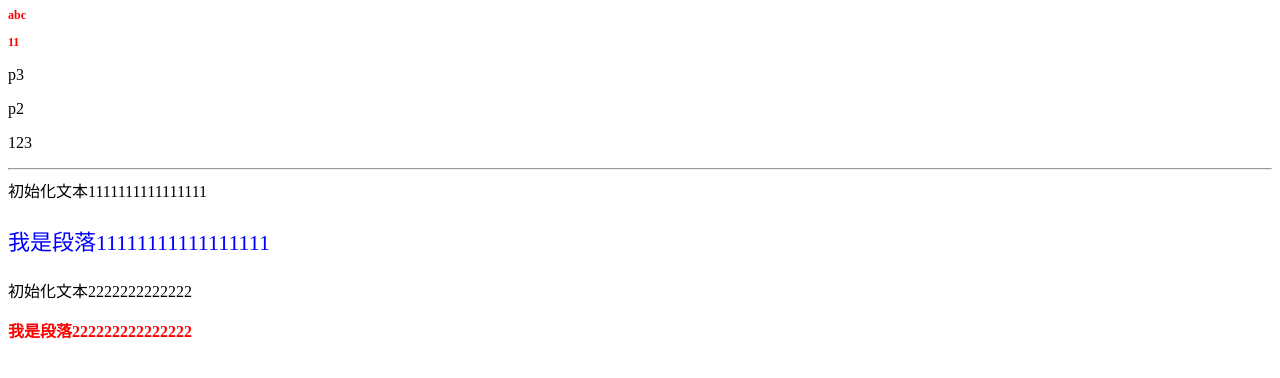
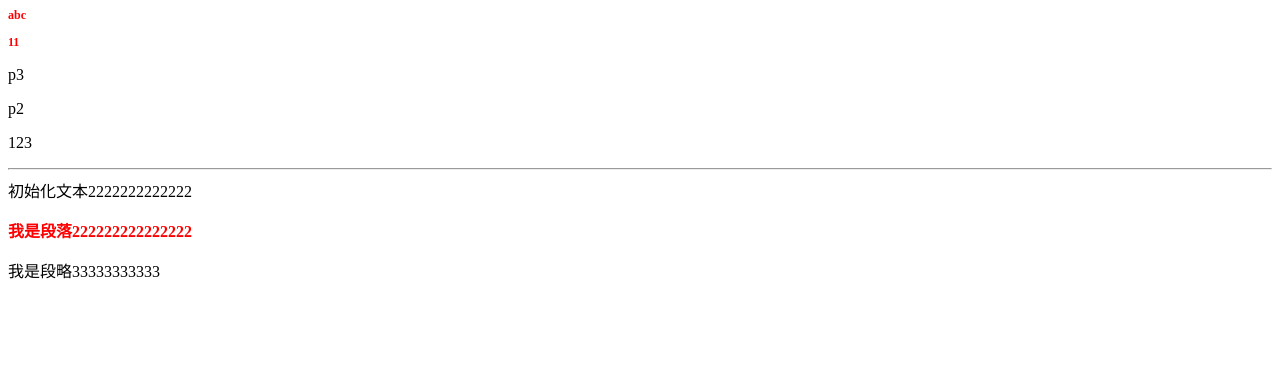
Before and after one commit to zfeng5566/domdiffupdate, a website: page index1.html in a window 1280 px wide. Drawn offline with nearby package versions, Linux system fonts and the light colour scheme.

Commit message:
修复 对比更新函数

```diff
--- a/index1.html
+++ b/index1.html
@@ -25,12 +25,11 @@
     <p id="p1">123</p>
     <hr>
     <div id="id4" class="c1">
-        <span>初始化文本1111111111111111</span>
-        <p  class="blue abc" pppp style="font-size: 22px;">我是段落11111111111111111</p>
     </div>
     <div id="id4" class="c2">
         <span>初始化文本2222222222222</span>
         <p  class="red" abc>我是段落222222222222222</p>
+        <p>我是段略33333333333</p>
     </div>
     <script src="src/js/index1.js"></script>
 </body>
--- a/src/js/funcs.js
+++ b/src/js/funcs.js
@@ -78,30 +78,32 @@ function updateNode(oldNode, newNode) {
             })
         }
         //更新 子元素
-        updateChildrens(oldNode.children, newNode.children);
+            updateChildrens(oldNode.children, newNode.children,oldNode);
     }
 
 }
 //更新子元素 暂时没有考虑list形式的数据更新。。。。
-function updateChildrens(oldNodeChildrens, newNodeChildrens) {
+function updateChildrens(oldNodeChildrens, newNodeChildrens,oldParentNode) {
     let oldStartIdx = 0,
         newStartIdx = 0;
     let oldLength = oldNodeChildrens.length;
     let newLength = newNodeChildrens.length;
     let oldStartNode = oldNodeChildrens[oldStartIdx];
     let newStartNode = newNodeChildrens[newStartIdx];
-    while (oldStartIdx < oldLength && newStartIdx < newLength) {
-        if (oldStartNode !== undefined && oldStartNode !== undefined) {
+    while (oldStartIdx < oldLength || newStartIdx < newLength) {
+        console.log(oldStartIdx,newStartIdx)
+        if (oldStartNode !== undefined && newStartNode !== undefined) {
             updateNode(oldStartNode, newStartNode);
             oldStartNode = oldNodeChildrens[++oldStartIdx];
             newStartNode = newNodeChildrens[++newStartIdx];
         } else if (oldStartNode) {
-            oldStartNode.parentElement.removeChild(oldStartNode);
+            oldParentNode.removeChild(oldStartNode);
             oldStartNode = oldNodeChildrens[oldStartIdx];
             --oldLength;
         } else if (newStartNode) {
-            oldStartNode.parentElement.appendChild(newStartNode);
+            oldParentNode.appendChild(newStartNode);
             newStartNode = newNodeChildrens[newStartIdx];
+            --newLength;
         }
     }
 }
--- a/src/js/index1.js
+++ b/src/js/index1.js
@@ -4,4 +4,4 @@ var abc = document.getElementById('abc');
 // setTextValue(abc,'1111111111111111111')
 // updateNode(document.getElementById('id3'),document.getElementById('p1'))
 
-// updateNode(document.getElementsByClassName('c1')[0],document.getElementsByClassName('c2')[0])
+updateNode(document.getElementsByClassName('c1')[0],document.getElementsByClassName('c2')[0])
```
